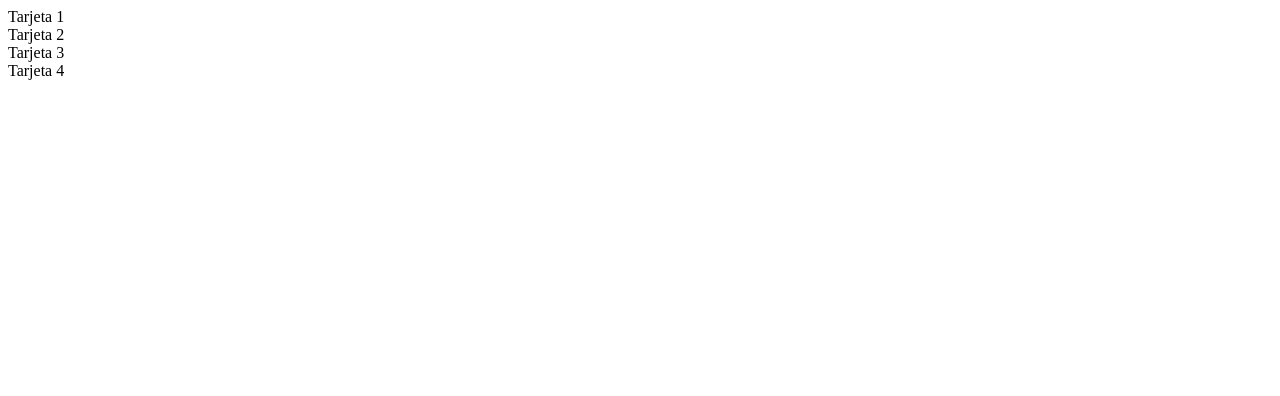
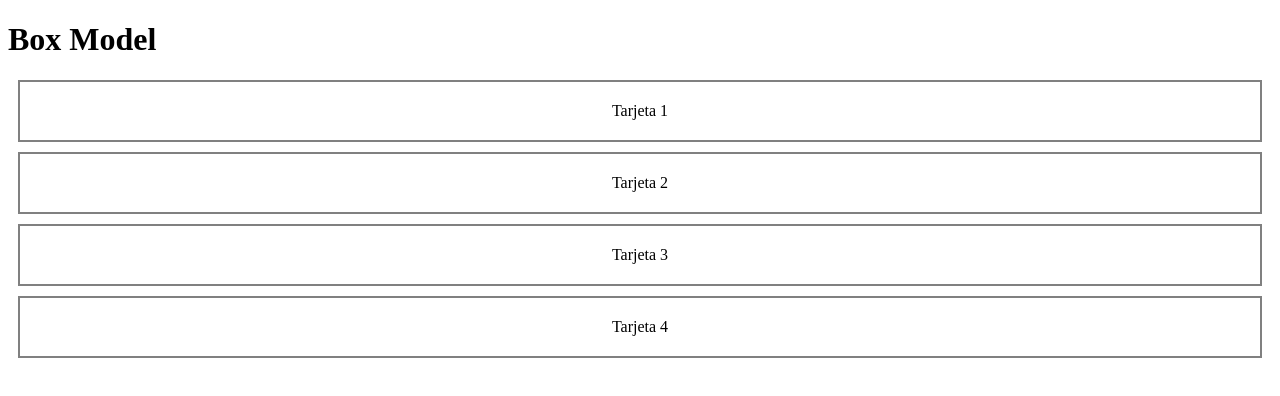
Before and after one commit to saulocaceresg/Laboratorio9IDWEB-CSS_Flexbox, a plain HTML site: page public-html/boxmodel.html in a window 1280 px wide. Drawn offline with Linux system fonts and the light colour scheme.

Commit message:
Commit 3: estilos aplicados a boxmodel.html con styles_boxmodel.css

```diff
--- a/public-html/boxmodel.html
+++ b/public-html/boxmodel.html
@@ -4,11 +4,15 @@
     <meta charset="UTF-8">
     <meta name="viewport" content="width=device-width, initial-scale=1.0">
     <title>Laboratorio 09 | Flexbox - Box Model</title>
+    <link rel="stylesheet" href="css/styles_boxmodel.css">
 </head>
 <body>
-    <div>Tarjeta 1</div>
-    <div>Tarjeta 2</div>
-    <div>Tarjeta 3</div>
-    <div>Tarjeta 4</div>
+    <h1>Box Model</h1>
+    <div class="contenedor">
+        <div>Tarjeta 1</div>
+        <div>Tarjeta 2</div>
+        <div>Tarjeta 3</div>
+        <div>Tarjeta 4</div>
+    </div>
 </body>
 </html>
--- /dev/null
+++ b/public-html/css/styles_boxmodel.css
@@ -0,0 +1,7 @@
+.contenedor div {
+    border: 2px solid gray;
+    padding: 20px;
+    margin: 10px;
+    display: flex;
+    justify-content: space-around;
+}
```
